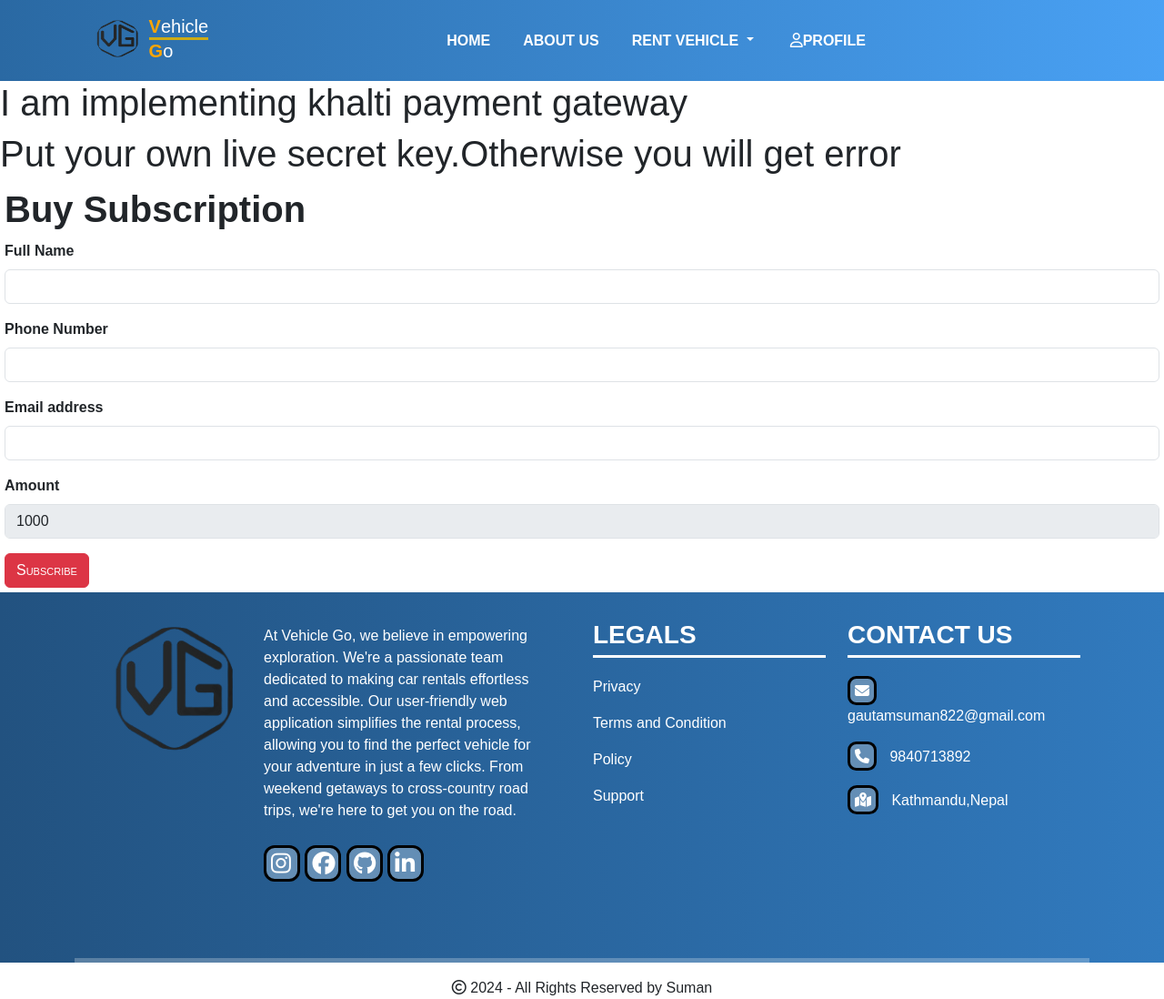
After one commit to SumanGautam1/VehicleRental, a Django app: page /rent_page/ in a window 1280 px wide. The commit adds this page. Shown: the whole page at 91% size. Run offline with Django 5.2, Linux system fonts and the light colour scheme; a user stored in the database is signed in; data comes from the database, SQL or seed files in the repository; both versions use the stored data as it was after the commit; some libraries are stand-ins or nearby versions.

Commit message:
added khalti integration

```diff
--- a/mainApp/templates/base.html
+++ b/mainApp/templates/base.html
@@ -95,7 +95,7 @@
                             <li class="nav-item">
                                 <a class="nav-link {% if '/login/' in request.path %}
                                 active
-                            {% endif %} " aria-current="page" href="/customer_home/"><i class="fa-regular fa-user"></i>PROFILE</a>
+                            {% endif %} " aria-current="page" href="/customer_details/"><i class="fa-regular fa-user"></i>PROFILE</a>
                             </li>
                             {% endif %}
 
--- a/mainApp/templates/category/all_vehicles.html
+++ b/mainApp/templates/category/all_vehicles.html
@@ -81,7 +81,7 @@ All Vechicles
                                 <br /><br />
 
                                 {% if request.user.is_customer %}
-                                <a href="/customer_home/"><button type="button" class="btn learn-more">Rent</button></a>
+                                <a href="/customer_details/"><button type="button" class="btn learn-more">Rent</button></a>
                                 {% else %}
                                 <a href="/customer_needed/"><button type="button"
                                         class="btn learn-more">Rent</button></a>
--- a/mainApp/templates/category/search_vehicle.html
+++ b/mainApp/templates/category/search_vehicle.html
@@ -32,7 +32,7 @@ All Vechicles
                                 <br /><br />
 
                                 {% if request.user.is_customer %}
-                                <a href="/customer_home/"><button type="button" class="btn learn-more">Rent</button></a>
+                                <a href="/customer_details/"><button type="button" class="btn learn-more">Rent</button></a>
                                 {% else %}
                                 <a href="/customer_needed/"><button type="button" class="btn learn-more">Rent</button></a>
                                 {% endif %}
--- /dev/null
+++ b/mainApp/templates/pages/customer/customer_details.html
@@ -0,0 +1 @@
+{% extends "pages/customer/base_customer.html" %}
--- /dev/null
+++ b/mainApp/templates/pages/customer/rent_page.html
@@ -0,0 +1,42 @@
+{% extends "base.html" %}
+{% block title %}
+  Rent Vehicle
+{% endblock title %}
+
+{% block content %}
+<h1>I am implementing khalti payment gateway</h1>
+<h1>Put your own live secret key.Otherwise you will get error</h1>
+<form action="{% url 'initiate' %}" method="POST">
+    {% csrf_token %}
+
+    <div class="details">
+      <h1 style="border-bottom: 2px solid white; font-weight: 600; ">Buy Subscription</h1>
+      <div class="mb-3">
+        <label class="form-label"><b>Full Name</b></label>
+        <input type="text" class="form-control" name="username">
+      </div>
+
+      <div class="mb-3">
+        <label class="form-label"><b>Phone Number</b></label>
+        <input type="text" class="form-control" name="phone">
+      </div>
+
+      <div class="mb-3">
+        <label for="exampleInputEmail1" class="form-label"><b>Email address</b></label>
+        <input type="email" name="email" class="form-control" id="exampleInputEmail1" aria-describedby="emailHelp">
+      </div>
+
+      <div class="mb-3">
+        <label for="exampleInputPassword1" class="form-label"><b>Amount</b></label>
+        <input class="form-control" id="disabledInput" type="text" placeholder="RS 200" value="1000" name="amount" disabled>
+      </div>
+
+      <input type="hidden" name="purchase_order_id" value="kjnk1232k1k4b">
+      <input type="hidden" name="purchase_order_name" value="subscription">
+
+      <button type="submit" class="btn btn-danger" value="Pay With Khalti">Subscribe</button>
+      <input type="hidden" name="return_url" value="http://127.0.0.1:8000/notices">
+    </div>
+
+  </form>
+{% endblock content %}
--- a/mainApp/templates/pages/vehicle.html
+++ b/mainApp/templates/pages/vehicle.html
@@ -25,7 +25,7 @@
 
           <br /><br />
           {% if request.user.is_customer %}
-          <a href="/customer_home/"><button type="button" class="btn learn-more">Rent</button></a>
+          <a href="/customer_details/"><button type="button" class="btn learn-more">Rent</button></a>
           {% else %}
           <a href="/customer_needed/"><button type="button" class="btn learn-more">Rent</button></a>
           {% endif %}
--- a/mainApp/urls.py
+++ b/mainApp/urls.py
@@ -6,12 +6,16 @@ urlpatterns = [
     path('',homepage,name='home'),
     path('about/', about_page, name='about'),
 
-    # dashboards
-    path('customer_home/', customer_home, name='customer_home'),
+    # Profile
+    path('customer_details/', customer_details, name='customer_details'),
     path('owner_details/', owner_details, name='owner_details'),
     path('admin_home/', admin_home, name='admin_home'),
 
     # dashboard configs
+    # customer dashboard
+    path('rent_page/', rent_page, name='rent_page'),
+    path('initiate',initkhalti,name="initiate"),
+
     # owner dashboard
     path('vehicle_on_rent/', vehicle_on_rent, name='vehicle_on_rent'),
     path('vehicle/update/<int:id>/', vehicle_update, name='vehicle_update'),
--- a/mainApp/views.py
+++ b/mainApp/views.py
@@ -6,10 +6,12 @@ from django.contrib.auth.decorators import login_required
 from django.contrib import messages
 from django.contrib.auth.forms import PasswordChangeForm
 from .decorators import admin_only, owner_only, customer_only
+import requests
+import json
 
 # Create your views here.
 def homepage(request):
-    works = Works.objects.all()
+    works = Works.objects.all() # for the working process of the system
     context = {
         'works':works,
     }
@@ -58,7 +60,7 @@ def vehicle(request,pk):
 def is_valid_queryparam(param):
     return param != '' and param is not None
 
-# Search vehicle
+# Search vehicle plus filter
 def search_vehicle(request):
     qs = Vehicles.objects.filter(isDelete=False)
     # categories = Category.objects.all()
@@ -67,16 +69,16 @@ def search_vehicle(request):
     max_rate = request.GET.get('max_rate')
     category = request.GET.get('category')
 
-    if is_valid_queryparam(searched):
+    if is_valid_queryparam(searched): # for the model name search
         qs = qs.filter(vehicle_model__icontains=searched)
 
-    if is_valid_queryparam(min_rate):
+    if is_valid_queryparam(min_rate):   # minimum rental price
         qs = qs.filter(rent_price__gte=min_rate)
 
-    if is_valid_queryparam(max_rate):
+    if is_valid_queryparam(max_rate):   # maximum rental price
         qs = qs.filter(rent_price__lte=max_rate)
 
-    if is_valid_queryparam(category) and category != 'Choose...':
+    if is_valid_queryparam(category) and category != 'Choose...':   # choose vehicle category
         qs = qs.filter(category__name=category)
 
     return render(request, 'category/search_vehicle.html', {'query': qs, 'searched': searched})
@@ -86,10 +88,17 @@ def search_vehicle(request):
 def profile(request):
      return render(request, 'auth/profile_load.html')
 
+# customer only section
 @customer_only
-def customer_home(request):
-     return render(request, 'pages/customer/customer_home.html')
+def customer_details(request):
+     return render(request, 'pages/customer/customer_details.html')
 
+@customer_only
+def rent_page(request):
+    return render(request, 'pages/customer/rent_page.html')
+# customer only section ends
+
+# owner only section
 @owner_only
 def owner_details(request):
      return render(request, 'pages/owner/owner_details.html')
@@ -139,19 +148,27 @@ def vehicle_on_rent(request):
     }
     return render(request, 'pages/owner/vehicle_on_rent.html', context)
 
+# owner only section ends
 
-
-
+# admin only section
 @admin_only
 def admin_home(request):
      return render(request, 'pages/admin/admin_home.html')
 
+
+# admin only section ends
+
+# access denied section
 def auth_denied(request):
      return render(request, 'pages/access/auth_denied.html')
 
 def customer_needed(request):
      return render(request, 'pages/access/customer_needed.html')
-# dashboard section end
+# access denied section ends
+
+# dashboard section ends
+
+
 
 # auth section start
 def register(request):
@@ -188,7 +205,7 @@ def login_view(request):
             elif user is not None and user.is_customer:
                 login(request, user)
                 messages.success(request, "Welcome customer")
-                return redirect('customer_home')
+                return redirect('customer_details')
             elif user is not None and user.is_owner:
                 login(request, user)
                 messages.success(request, "Welcome owner")
@@ -215,3 +232,58 @@ def log_out(request):
     return redirect('login_view')
 
 # auth section end
+
+
+
+
+# Payment section begin
+
+def initkhalti(request):
+    url = "https://a.khalti.com/api/v2/epayment/initiate/"
+    return_url = request.POST.get('return_url')
+    website_url = request.POST.get('return_url')
+    amount = 1000
+    purchase_order_id = request.POST.get('purchase_order_id')
+    purchase_order_name = request.POST.get('purchase_order_name')
+    username = request.POST.get('username')
+    email = request.POST.get('email')
+    phone = request.POST.get('phone')
+
+
+    print("url",url)
+    print("return_url",return_url)
+    print("web_url",website_url)
+    print("amount",amount)
+    print("purchase_order_id",purchase_order_id)
+    print('username',username)
+    print('email',email)
+    print('phone',phone)
+    payload = json.dumps({
+        "return_url": return_url,
+        "website_url": return_url,
+        "amount": amount,
+        "purchase_order_id": purchase_order_id,
+        "purchase_order_name": purchase_order_name,
+        "customer_info": {
+            "name": username,
+            "email": email,
+            "phone": phone,
+        }
+    })
+
+    # put your own live secet for admin
+    headers = {
+        'Authorization': 'Key live_secret_key_68791341fdd94846a146f0457ff7b455',
+        'Content-Type': 'application/json',
+    }
+
+    response = requests.request("POST", url, headers=headers, data=payload)
+
+    print(response.text)
+    new_res = json.loads(response.text)
+
+    print(type(new_res))
+    # return redirect('notices')
+    # print(response.json())
+    # print(new_res['payment_url'])
+    return redirect(new_res['payment_url'])
```
Also changed, not shown: mainApp/templates/pages/customer/base_customer.html (added, +58 -0 lines), mainApp/templates/pages/customer/customer_home.html (deleted, +0 -17 lines), db.sqlite3.
